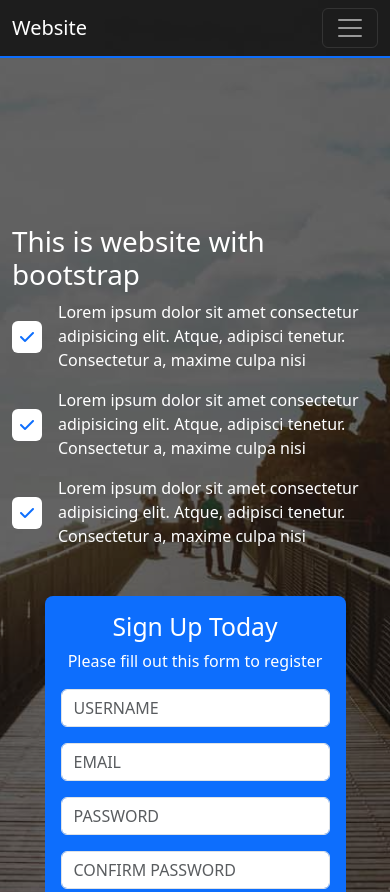
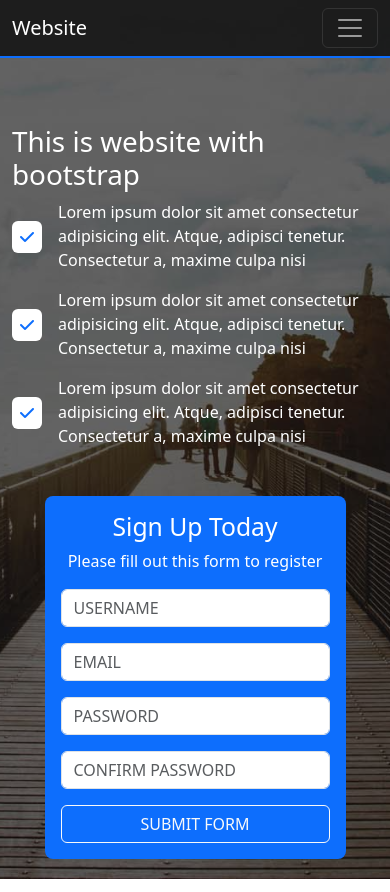
Before and after one commit to zahraabs/responsive-website-bootstrap, a plain HTML site: page index.html in a window 390 px wide. Shown: the top 892 px of the page. Drawn offline with Linux system fonts and the light colour scheme.

Commit message:
some responsive changes added

```diff
--- a/css/style.css
+++ b/css/style.css
@@ -4,11 +4,10 @@ nav.navbar{
 
 header{
     background: linear-gradient(rgba(0, 0, 0, 0.6), rgba(0, 0, 0, 0.6)), url("../assets/images/bg-02.jpg") no-repeat center center / cover;
-    padding: 0 0 100px;
 }
 
 header > section{
-    padding-top: 225px;
+    padding: 125px 0 20px;
 }
 /* slider img */
 .carousel-item img {
@@ -27,9 +26,6 @@ header > section{
 }
 /* responsive */
 @media screen and (min-width:768px) {
-    header > section{
-        padding-top: 120px;
-    }
     .connect img{
         width: 450px;
         height: 320px;
--- a/index.html
+++ b/index.html
@@ -12,7 +12,7 @@
     <link rel="stylesheet" href="./css/style.css" />
   </head>
   <body>
-    <header>
+    <header class="min-vh-100 d-flex justify-content-center align-items-center">
       <nav
         class="navbar navbar-expand-lg bg-body-tertiary bg-dark fixed-top border-bottom border-2 border-primary"
         data-bs-theme="dark"
```
